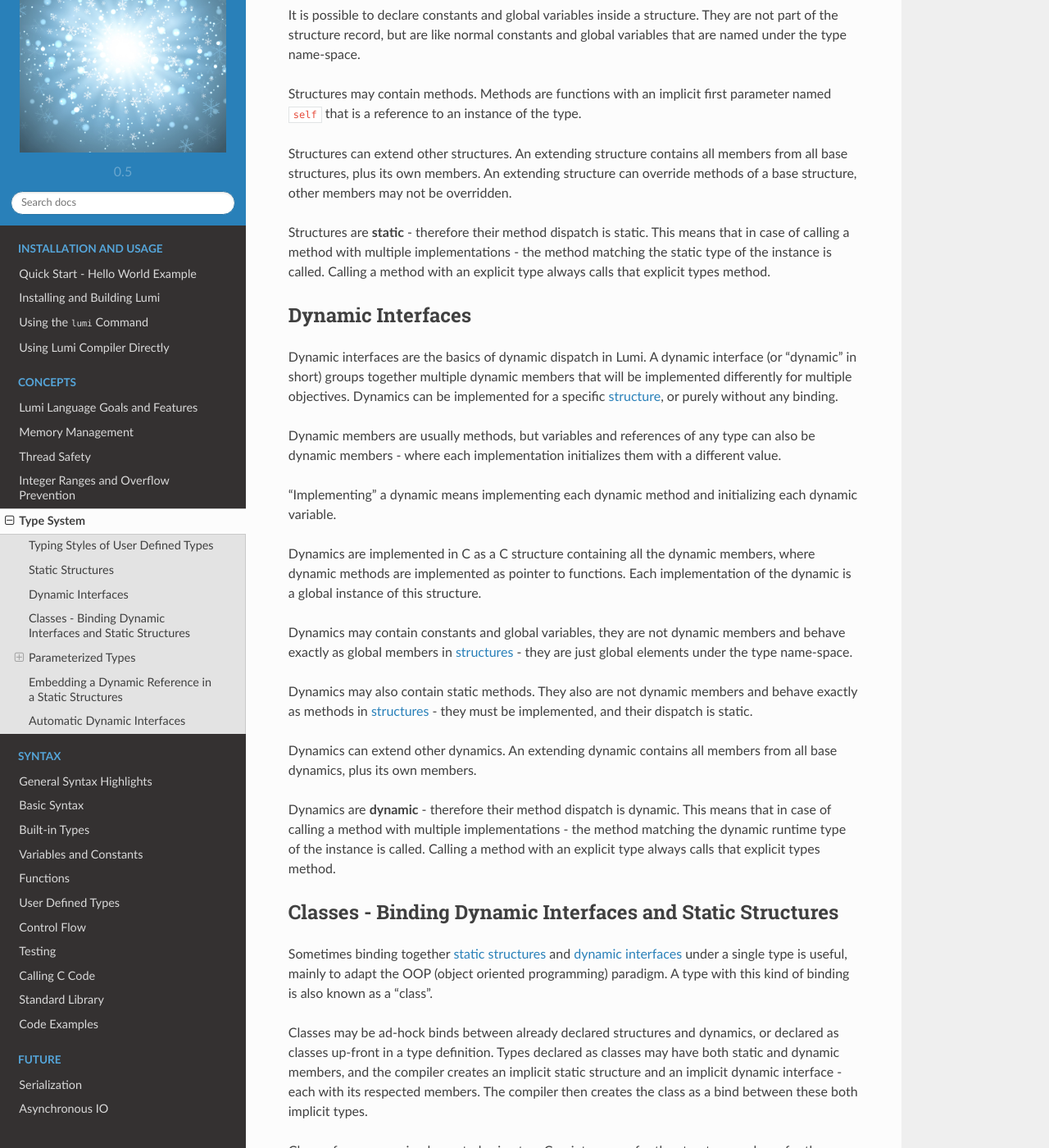
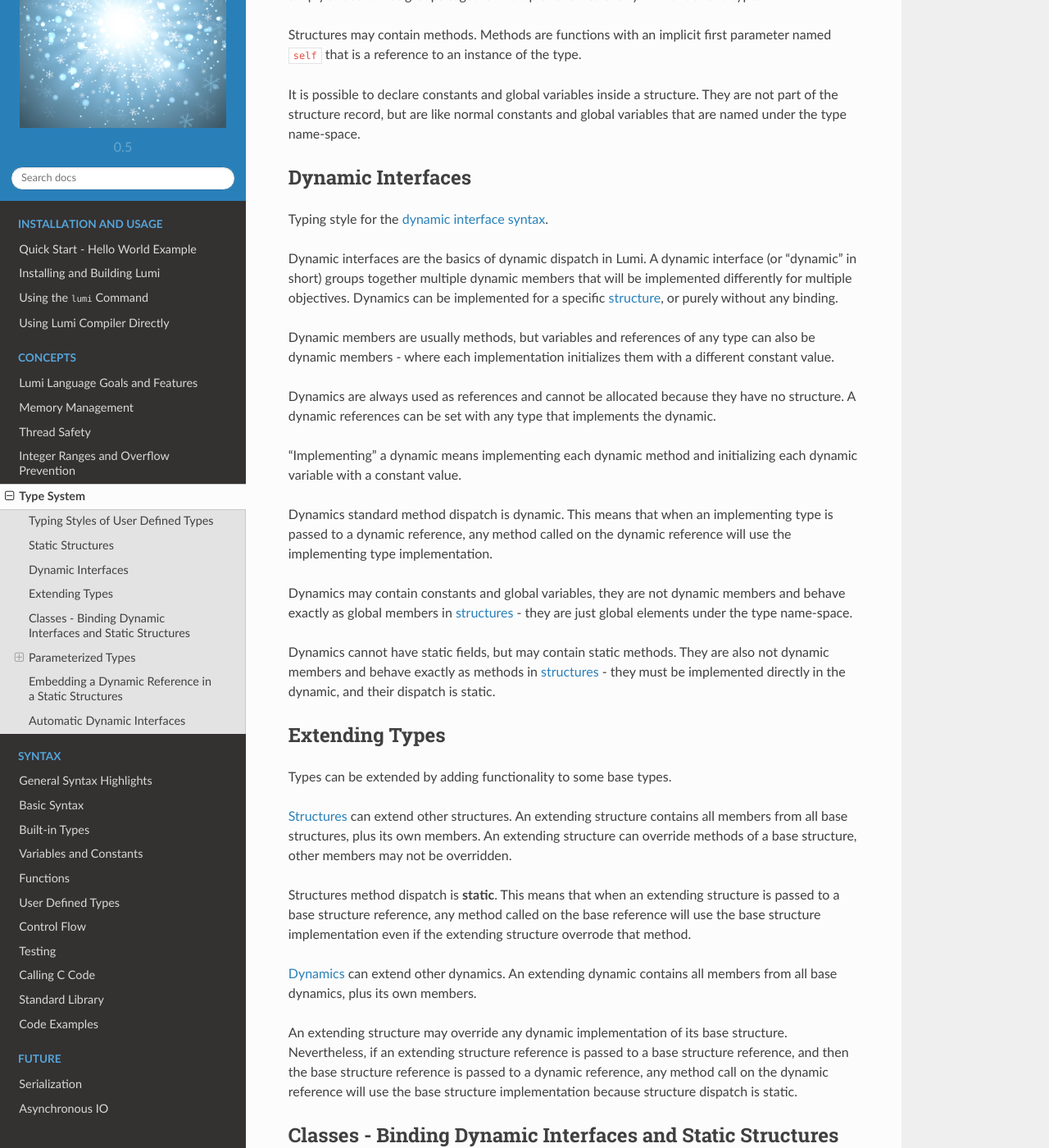
Before and after one commit to meircif/lumi-lang, a Sphinx documentation site: the page built from docs/type-system.rst, in a window 1280 px wide and 1400 px high, scrolled down 889 px. Shown: the whole window at 82% size. Built offline with Sphinx 7.4.7 and the Read the Docs theme 2.0.0, drawn with Linux system fonts in a browser that asks for light colours; some of the changed text lies outside the part shown.

Commit message:
TL5 - update dynamic interface documentation

```diff
--- a/docs/conf.py
+++ b/docs/conf.py
@@ -92,7 +92,7 @@ class LumiLexer(RegexLexer):
              r'[:><]=)[ \n]', token.Operator),
             (r'[?:.]', token.Operator),
             (r'->', token.Operator),
-            (r'^ *(module|func|const|struct|class|interface|main|enum|'
+            (r'^ *(module|func|const|struct|class|support|main|enum|'
              r'native(?: func| var| const| struct| type| code)?|test|mock|'
              r'alias|for|new|return|raise|assert!?|assert-error!?|try|catch|'
              r'if|else|else-if|loop!?|loop-infinite|while|break|continue|'
--- a/docs/type-system.rst
+++ b/docs/type-system.rst
@@ -14,6 +14,7 @@ and allows adding user defined types in a variety of typing styles. All these
 allow writing code with different trade-off between simplicity, generality and
 performance, and adapting different programming paradigms.
 
+
 Typing Styles of User Defined Types
 -----------------------------------
 All user defined types in Lumi are built based on two basic typing styles:
@@ -23,41 +24,37 @@ All user defined types in Lumi are built based on two basic typing styles:
 
 These can be combined to build more complex typing styles:
 
-3. :ref:`type-system-bind`
-4. :ref:`type-system-parameterized`
-5. :ref:`type-system-embed`
-6. :ref:`type-system-automatic`
+3. :ref:`type-system-extend`
+4. :ref:`type-system-bind`
+5. :ref:`type-system-parameterized`
+6. :ref:`type-system-embed`
+7. :ref:`type-system-automatic`
+
 
 .. _type-system-static:
 
 Static Structures
 -----------------
+Typing style for the :ref:`static structure syntax <syntax-static>`.
+
 This is the most basic, simple and efficient typing style. A static structures
 (or "structure" in short) is simply a record that groups together multiple
 variables of any kind under one type.
 
-It's implemented in C as a simple C structure, and have similar behavior.
+Structures may contain methods. Methods are functions with an implicit first
+parameter named ``self`` that is a reference to an instance of the type.
 
 It is possible to declare constants and global variables inside a structure.
 They are not part of the structure record, but are like normal constants and
 global variables that are named under the type name-space.
 
-Structures may contain methods. Methods are functions with an implicit first
-parameter named ``self`` that is a reference to an instance of the type.
-
-Structures can extend other structures. An extending structure contains all
-members from all base structures, plus its own members. An extending structure
-can override methods of a base structure, other members may not be overridden.
-
-Structures are **static** - therefore their method dispatch is static. This
-means that in case of calling a method with multiple implementations - the
-method matching the static type of the instance is called. Calling a method
-with an explicit type always calls that explicit types method.
 
 .. _type-system-dynamic:
 
 Dynamic Interfaces
 ------------------
+Typing style for the :ref:`dynamic interface syntax <syntax-dynamic>`.
+
 Dynamic interfaces are the basics of dynamic dispatch in Lumi. A dynamic
 interface (or "dynamic" in short) groups together multiple dynamic members that
 will be implemented differently for multiple objectives. Dynamics can be
@@ -66,36 +63,62 @@ without any binding.
 
 Dynamic members are usually methods, but variables and references of any type
 can also be dynamic members - where each implementation initializes them with a
-different value.
+different constant value.
+
+Dynamics are always used as references and cannot be allocated because they
+have no structure. A dynamic references can be set with any type that
+implements the dynamic.
 
 "Implementing" a dynamic means implementing each dynamic method and
-initializing each dynamic variable.
+initializing each dynamic variable with a constant value.
 
-Dynamics are implemented in C as a C structure containing all the dynamic
-members, where dynamic methods are implemented as pointer to functions. Each
-implementation of the dynamic is a global instance of this structure.
+Dynamics standard method dispatch is dynamic. This means that when an
+implementing type is passed to a dynamic reference, any method called on the
+dynamic reference will use the implementing type implementation.
 
 Dynamics may contain constants and global variables, they are not dynamic
 members and behave exactly as global members in :ref:`structures
 <type-system-static>` - they are just global elements under the type
 name-space.
 
-Dynamics may also contain static methods. They also are not dynamic members and
-behave exactly as methods in :ref:`structures <type-system-static>` - they must
-be implemented, and their dispatch is static.
+Dynamics cannot have static fields, but may contain static methods. They are
+also not dynamic members and behave exactly as methods in
+:ref:`structures <type-system-static>` - they must be implemented directly in
+the dynamic, and their dispatch is static.
 
-Dynamics can extend other dynamics. An extending dynamic contains all members
-from all base dynamics, plus its own members.
 
-Dynamics are **dynamic** - therefore their method dispatch is dynamic. This
-means that in case of calling a method with multiple implementations - the
-method matching the dynamic runtime type of the instance is called. Calling a
-method with an explicit type always calls that explicit types method.
+.. _type-system-extend:
+
+Extending Types
+---------------
+Types can be extended by adding functionality to some base types.
+
+:ref:`Structures <type-system-static>` can extend other structures. An
+extending structure contains all members from all base structures, plus its own
+members. An extending structure can override methods of a base structure, other
+members may not be overridden.
+
+Structures method dispatch is **static**. This means that when an extending
+structure is passed to a base structure reference, any method called on the
+base reference will use the base structure implementation even if the extending
+structure overrode that method.
+
+:ref:`Dynamics <type-system-dynamic>` can extend other dynamics. An extending
+dynamic contains all members from all base dynamics, plus its own members.
+
+An extending structure may override any dynamic implementation of its base
+structure. Nevertheless, if an extending structure reference is passed to a
+base structure reference, and then the base structure reference is passed to a
+dynamic reference, any method call on the dynamic reference will use the base
+structure implementation because structure dispatch is static.
+
 
 .. _type-system-bind:
 
 Classes - Binding Dynamic Interfaces and Static Structures
 ----------------------------------------------------------
+Typing style for the :ref:`class syntax <syntax-bind>`.
+
 Sometimes binding together :ref:`static structures <type-system-static>` and
 :ref:`dynamic interfaces <type-system-dynamic>` under a single type is useful,
 mainly to adapt the OOP (object oriented programming) paradigm. A type with
@@ -108,50 +131,61 @@ static structure and an implicit dynamic interface - each with its respected
 members. The compiler then creates the class as a bind between these both
 implicit types.
 
-Class references are implemented using two C pointers: one for the structure,
-and one for the dynamic.
-
 Classes may extended any number of structures, dynamics, and other classes.
 The extending class implicit structure extends all base structures and the
 implicit structures of all base classes. Similarly, the extending class
 implicit dynamic extends all explicit and implicit base dynamics.
 
-Although classes have a dynamic interface, they cannot be implemented for
-another structure as dynamics, because they also have a static structure.
+Classes may also implement dynamics. Any implementation method of the dynamic
+is also dynamic in the class. As opposed to structures, if an extending
+class reference is passed to a base class reference, and then the base class
+reference is passed to a dynamic reference, any method call on the dynamic
+reference will use the the extending class implementation because class
+dispatch is also dynamic.
+
 
 .. _type-system-parameterized:
 
 Parameterized Types
 -------------------
+Typing style for the :ref:`parameterized type syntax <syntax-parameterized>`.
+
 It is possible to declare types with parameters to avoid code duplication of
 generic types. Each parameter can be either **static** or **dynamic**.
 
-Static Parameter
-++++++++++++++++
+
+Static Parameters
++++++++++++++++++
 Static parameters are like templates - for each different usage of any static
 parameter a new type will be automatically generated. Static parameters can be
-type names, or values of any type.
+type names, or constant values of a specific type.
 
-Dynamic Parameter
-+++++++++++++++++
-Dynamic parameters represent a generic type. Dynamic parameters only accept
-type names as value, and can only be used as limited types. The type is
-"limited" because only references from this type can be declared, as the memory
-footprint is unknown.
 
-The major advantage of dynamic parameters is that as oppose to static
+Dynamic Parameters
+++++++++++++++++++
+Dynamic parameters represent a generic type and only accept type names.
+
+The main advantage of dynamic parameters is that - as oppose to static
 parameters - different usage of it will **not** generated a new type.
+
+The disadvantage is that dynamic parameters can only be used as abstract
+references, as the same code handles references of different types with unknown
+structure.
+
 
 .. _type-system-embed:
 
 Embedding a Dynamic Reference in a Static Structures
 ----------------------------------------------------
+Typing style for the :ref:`embedded dynamic reference syntax <syntax-embed>`.
+
 For some memory optimization scenarios, it is better if a dynamic reference
 of a class will be implemented only with one C pointer, and the dynamic
 structure reference will be embedded inside the type static structure (as done
 in C++).
 
 Lumi will support this, but the exact implementation is still under planning.
+
 
 .. _type-system-automatic:
 
--- a/docs/user-types.rst
+++ b/docs/user-types.rst
@@ -33,6 +33,9 @@ Members of struct can be accessed using ``.`` operator::
    var ExampleStruct struct-variable
    struct-variable.integer-variable := 3
    struct-variable.string-reference := "some string"
+
+Structures are implemented in C as simple C structures. Structure references
+are implemented as pointers to the C structure.
 
 
 .. _global-members:
@@ -197,38 +200,43 @@ Example for the **static** dispatch of structures::
    BaseStruct.method(var extending-struct, copy 4)  ; will call BaseStruct.method
 
 
+.. _syntax-dynamic:
+
 Dynamic Interfaces
 ------------------
 Syntax for the :ref:`dynamic interface typing style <type-system-dynamic>`.
 
-This is not supported yet in :ref:`TL5 <syntax-tl5>`.
-
-Dynamics are declared using the ``dynamic`` keyword::
+Dynamic interfaces (or "dynamics" in short) are declared using the ``dynamic``
+keyword::
 
    dynamic ExampleDynamic
        func dynamic-method(copy Uint32 num)
        func another-method()->(var Uint32 result)
        var Uint32 dynamic-variable
 
-Dynamics are always used as ``user`` access references, as there is nothing to
-"allocate". Because the most common implementations of dynamics are for a
-specific :ref:`structure <syntax-static>`, dynamic references also hold an
-additional reference to a generic structure which is passed to the methods as
-the first ``self`` parameter. ::
+Dynamic variables are not supported in :ref:`TL5 <syntax-tl5>`.
 
-   var ImplementingStructure implementing-structure
-   user ExampleDynamic dynamic-reference(user implementing-structure)
-   dynamic-reference.dynamic-method(copy 4)
+Dynamics are always used as references and cannot be allocated because they
+have no structure::
 
-Using a pure dynamic without the binding can be done with the built-in
-``Dynamic`` type, that only accepts implemented dynamic type names as value::
+   func use-dynamic(user ExampleDynamic example)
+      example.dynamic-method(copy 3)
 
-   user Dynamic{ExampleDynamic} dynamic-reference(user ExtendingDynamic)
-   dynamic-reference.dynamic-method(copy 4)
+Now ``use-dynamic`` function can be called with any item that implements
+``ExampleDynamic``.
+
+
+Dynamics are implemented in C as a C structure containing all the dynamic
+members, where dynamic methods are implemented as pointer to functions. Each
+implementation of the dynamic is a global instance of this structure. Dynamic
+references are implemented as 2 references: one reference to the
+dynamic structure and another reference to the implementing type instance.
 
 
 Non-Dynamic Members
 +++++++++++++++++++
+This is not supported in :ref:`TL5 <syntax-tl5>`.
+
 Constants and global variables are declared and used exactly as :ref:`global
 members in static structures <global-members>`.
 
@@ -242,49 +250,89 @@ Static methods must be declared using ``static`` prefix::
 
 Extending Dynamics
 ++++++++++++++++++
+This is not supported in :ref:`TL5 <syntax-tl5>`.
+
 Same syntax as structures::
 
    dynamic ExtendingDynamic(BaseDynamic, OtherBaseDynamic)
        func additional-method(copy Uint32 num)
 
 
-Implementing Dynamics
-+++++++++++++++++++++
-The most common implementations of dynamics are for a specific
-:ref:`structure <type-system-static>`. This can be done using the ``implement``
-keyword. All the dynamic members must be implemented. Method implementations
-can use ``self`` and ``global`` keywords to access its own members, and also
-members of the implemented dynamic. ::
+.. _support-structure:
 
-   implement ExampleDynamic for ExampleStructure
-       func dynamic-method(copy Uint32 num)
+Support Dynamics in Structures
+++++++++++++++++++++++++++++++
+A :ref:`structure <syntax-static>` can support a dynamic by implementing all
+its dynamic members and explicitly declare it using the ``support`` keyword.
+some implemented members may be added under the ``support`` line::
+
+   struct ExampleStructure
+       func method(copy Uint32 num)
            ; implementation...
+
+   support ExampleDynamic in ExampleStructure
        func another-method()->(var Uint32 result)
            ; another implementation...
-       var Uint32 dynamic-variable(copy 4)
 
-A dynamic may implement some or all of its members and its base dynamics
-members. Method implementations can use ``self`` and ``global`` keywords to
-access its own members. ::
+When a :ref:`structure <syntax-static>` supports a dynamic, every structure
+that extends it also supports the dynamic using the base structure
+implementation. The extending structure may override some members of the
+dynamic, but to use these overrides as the implementation of the dynamic
+another ``support`` statement for the extended structure must be added::
+
+   struct BaseStruct
+       func method(copy Uint32 num)
+           ; base implementation...
+
+   support ExampleDynamic in BaseStruct
+
+   struct ExtendingStruct(BaseStruct)
+       func method(copy Uint32 num)
+           ; overriding implementation...
+
+   support ExampleDynamic in ExtendingStruct
+
+Example for the **dynamic** dispatch of dynamics::
+
+   var ExampleStructure example-struct
+   var ExtendingStruct extending-struct
+   user BaseStruct base-struct(user extending-struct)
+   user ExampleDynamic example-dynamic
+
+   example-dynamic := example-struct
+   example-dynamic.method(copy 4)  ; will call ExampleStructure.method
+
+   example-dynamic := extending-struct
+   example-dynamic.method(copy 4)  ; will call ExtendingStruct.method
+
+   example-dynamic := base-struct
+   example-dynamic.method(copy 4)  ; will call BaseStruct.method
+   ; will not call ExtendingStruct.method becasue structure dispach is static
+
+
+Default Dynamic Member Implementation
++++++++++++++++++++++++++++++++++++++
+This is not supported in :ref:`TL5 <syntax-tl5>`.
+
+A dynamic may give a default implementation to some or all of its members and
+its base dynamics members. Method implementations can use ``self`` and
+``global`` keywords to access its own members. ::
 
    dynamic ExampleDynamic
        func implemented-method(copy Uint32 num) _
        func unimplemented-method()->(var Uint32 result)
        var Uint32 implemented-variable(copy 5)
-      var Uint32 unimplemented-variable
+       var Uint32 unimplemented-variable
 
    func ExampleDynamic.implemented-method(copy Uint32 num) _
        ; implementation...
-
-When a dynamic implements all its and its base dynamics members, it's
-considered as implemented and can be used as a value to ``Dynamic`` references.
 
 
 .. _syntax-bind:
 
 Classes and Binds
 -----------------
-Syntax for the :ref:`class typing style <type-system-static>`.
+Syntax for the :ref:`class typing style <type-system-bind>`.
 
 In :ref:`TL5 <syntax-tl5>` this only partially implemented:
 
@@ -311,6 +359,12 @@ defined under the name-space of the class. ::
        dynamic func dynamic-method(copy Uint32 num)  ; part of the implicit dynamic
        global var Uint32 global-variable  ; defined under the class name-space
 
+Classes can implement dynamics using the :ref:`same syntax as structures
+<support-structure>`.
+
+Class references are implemented using two C pointers: one for the structure,
+and one for the dynamic.
+
 
 Extending Classes
 +++++++++++++++++
@@ -320,11 +374,29 @@ As all types::
        static var Uint32 addition-static-field
        dynamic func addition-dynamic-method(copy Uint32 num)
 
-In :ref:`TL5 <syntax-tl5>` a class may only extend one other type.
+In :ref:`TL5 <syntax-tl5>` a class may only extend one other class or
+structure.
+
+Example for the **dynamic** dispatch of classes::
+
+   var ExtendingClass extending-class
+   user BaseClass base-class(user extending-class)
+   user ExampleDynamic example-dynamic
+
+   extending-class.method()  ; will call ExtendingClass.method
+   base-class.method()  ; will call ExtendingClass.method
+
+   example-dynamic := extending-struct
+   example-dynamic.method()  ; will call ExtendingStruct.method
+
+   example-dynamic := base-struct
+   example-dynamic.method()  ; will call ExtendingStruct.method
 
 
 Using the Implicit Structure or Dynamic of a Class
 ++++++++++++++++++++++++++++++++++++++++++++++++++
+This is not supported in :ref:`TL5 <syntax-tl5>`.
+
 The implicit structure of a class can be used using the built-in ``Struct``
 type, and the implicit dynamic can be used using the built-in ``Dynamic``
 type. This is not supported in :ref:`TL5 <syntax-tl5>`. ::
@@ -333,19 +405,12 @@ type. This is not supported in :ref:`TL5 <syntax-tl5>`. ::
    user Dynamic{ExampleClass} dynamic-interface-only
 
 
+.. _syntax-parameterized:
+
 Parameterized Types
 -------------------
-Syntax for the :ref:`parameterized type typing style <type-system-static>`.
-
-This is partially supported in :ref:`TL5 <syntax-tl5>`:
-
-* Only dynamic parameters are supported
-* Only the parameter name is needed
-* Some types are not supported as parameter values:
-
-   * any primitive type
-   * String
-   * Array
+Syntax for the :ref:`parameterized type typing style
+<type-system-parameterized>`.
 
 Each type parameter must have a type and a name. For static type names ``Type``
 should be used as the parameter type, and for dynamic parameters ``Generic``
@@ -363,11 +428,23 @@ each parameter ::
 
    var ParametrizedType{8:Uint32:File} specific-variable
 
+This is partially supported in :ref:`TL5 <syntax-tl5>`:
+
+* only dynamic parameters are supported (``Generic`` type)
+* no need to add ``Generic`` - only the parameter name is needed
+* some types are not supported as parameter values:
+
+   * any primitive type
+   * String
+   * Array
+
+
+.. _syntax-embed:
 
 Embedded Dynamic Reference
 --------------------------
 Syntax for the :ref:`embedded dynamic reference typing style
-<type-system-static>`.
+<type-system-embed>`.
 
 This is not supported in :ref:`TL5 <syntax-tl5>`.
 
```
